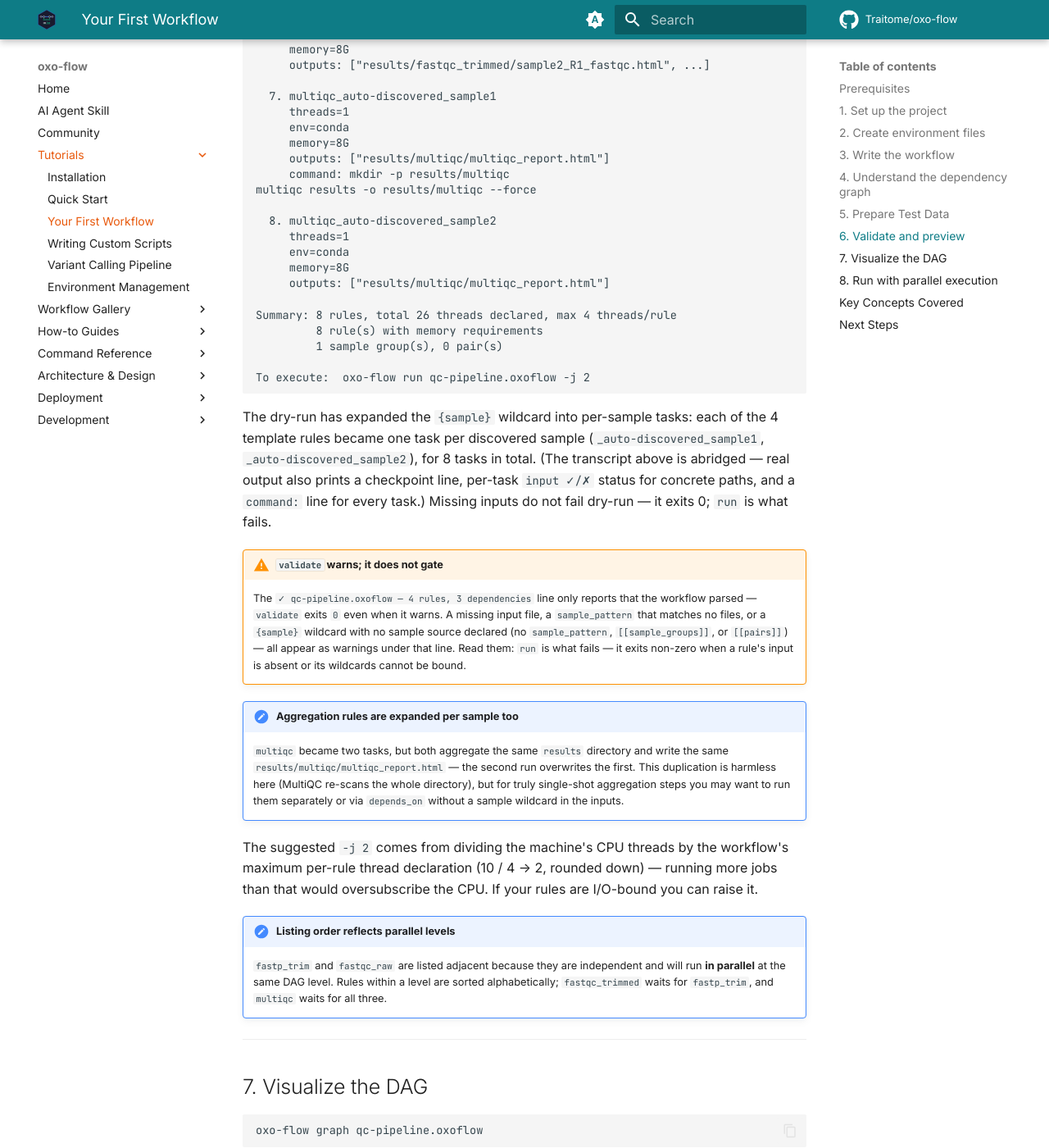
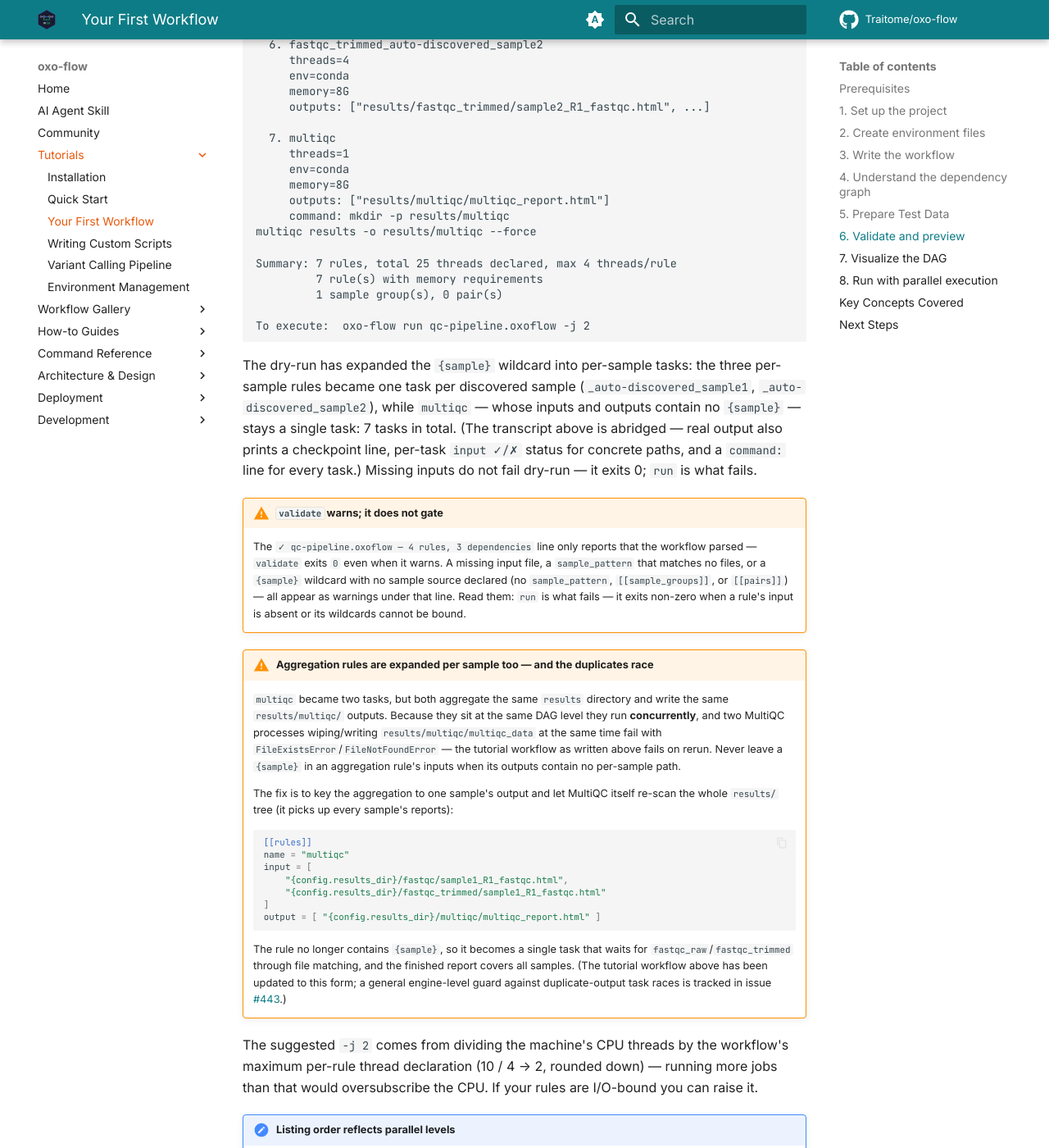
Before and after one commit to Traitome/oxo-flow, an MkDocs documentation site: the page built from docs/guide/src/tutorials/first-workflow.md, in a window 1280 px wide and 1400 px high, scrolled down 6134 px. Shown: the whole window at 82% size. Built offline with MkDocs 1.6.1 and Material for MkDocs 9.7.7, drawn with Linux system fonts in a browser that asks for light colours; comment, search, counter and statistics services are not loaded; the version menu is left out; some of the changed text lies outside the part shown.

Commit message:
docs(first-workflow): fix per-sample aggregation race — key multiqc to one sample (#444)
Live testing on bioinfo-wsx (v0.20.1) falsified the 'harmless duplication'
claim: two concurrent multiqc_auto-discovered_* tasks race on
results/multiqc/multiqc_data and the workflow fails (FileExistsError /
FileNotFoundError) on first run ~50% of the time and on every rerun (7/7).

Update the tutorial to the verified single-task aggregation idiom:
multiqc inputs keyed to sample1 (no {sample} in inputs or outputs),
MultiQC re-scans the whole results/ tree so the report still covers all
samples. Dry-run transcript updated 8→7 tasks. Races tracked in #443.

Co-authored-by: Claude <noreply@anthropic.com>

````diff
--- a/docs/guide/src/tutorials/first-workflow.md
+++ b/docs/guide/src/tutorials/first-workflow.md
@@ -128,8 +128,8 @@ fastqc {input} -o {config.results_dir}/fastqc_trimmed -t {threads}
 [[rules]]
 name = "multiqc"
 input = [
-    "{config.results_dir}/fastqc/{sample}_R1_fastqc.html",
-    "{config.results_dir}/fastqc_trimmed/{sample}_R1_fastqc.html"
+    "{config.results_dir}/fastqc/sample1_R1_fastqc.html",
+    "{config.results_dir}/fastqc_trimmed/sample1_R1_fastqc.html"
 ]
 output = [
     "{config.results_dir}/multiqc/multiqc_report.html"
@@ -157,7 +157,7 @@ graph TD
 
 - `fastqc_raw` and `fastp_trim` can run in parallel (no dependency between them)
 - `fastqc_trimmed` depends on `fastp_trim`'s output — inferred automatically because its `input` files match `fastp_trim`'s `output` files
-- `multiqc` aggregates the two QC rounds — its two inputs are the report files produced by `fastqc_raw` and `fastqc_trimmed`. Note that `fastp_trim` has **no direct edge** to `multiqc`: the trimmed data itself is not a multiqc input; multiqc implicitly waits for it via `fastqc_trimmed`'s transitive dependency.
+- `multiqc` aggregates the two QC rounds — its two inputs are the `sample1` report files produced by `fastqc_raw` and `fastqc_trimmed`. Note that `fastp_trim` has **no direct edge** to `multiqc`: the trimmed data itself is not a multiqc input; multiqc implicitly waits for it via `fastqc_trimmed`'s transitive dependency. Because neither the inputs nor the output of `multiqc` contain `{sample}`, it stays a **single task** and waits for both per-sample QC branches.
 
 !!! tip "Parallel scheduling"
     The engine does not serialize the whole pipeline. `fastqc_raw` starts **immediately, in parallel with `fastp_trim`** — it never waits for trimmed data. Only `fastqc_trimmed` waits for `fastp_trim` to finish, and `multiqc` waits for both QC rounds. On a multi-core machine, raw QC and trimming run simultaneously.
@@ -236,7 +236,7 @@ oxo-flow dry-run qc-pipeline.oxoflow
 ```
 oxo-flow v0.20.1 — Rust-native bioinformatics pipeline engine
 INFO Auto-discovered 2 samples from pattern 'raw_data/{sample}_R1.fastq.gz'
-Plan: would run: 8 | skip: 0 | completed: 0 (DAG size: 8)
+Plan: would run: 7 | skip: 0 | completed: 0 (DAG size: 7)
   1. fastp_trim_auto-discovered_sample1
      threads=4
      env=conda
@@ -275,7 +275,7 @@ fastp --in1 raw_data/sample1_R1.fastq.gz --in2 raw_data/sample1_R2.fastq.gz --ou
      memory=8G
      outputs: ["results/fastqc_trimmed/sample2_R1_fastqc.html", ...]
 
-  7. multiqc_auto-discovered_sample1
+  7. multiqc
      threads=1
      env=conda
      memory=8G
@@ -283,20 +283,14 @@ fastp --in1 raw_data/sample1_R1.fastq.gz --in2 raw_data/sample1_R2.fastq.gz --ou
      command: mkdir -p results/multiqc
 multiqc results -o results/multiqc --force
 
-  8. multiqc_auto-discovered_sample2
-     threads=1
-     env=conda
-     memory=8G
-     outputs: ["results/multiqc/multiqc_report.html"]
-
-Summary: 8 rules, total 26 threads declared, max 4 threads/rule
-         8 rule(s) with memory requirements
+Summary: 7 rules, total 25 threads declared, max 4 threads/rule
+         7 rule(s) with memory requirements
          1 sample group(s), 0 pair(s)
 
 To execute:  oxo-flow run qc-pipeline.oxoflow -j 2
 ```
 
-The dry-run has expanded the `{sample}` wildcard into per-sample tasks: each of the 4 template rules became one task per discovered sample (`_auto-discovered_sample1`, `_auto-discovered_sample2`), for 8 tasks in total. (The transcript above is abridged — real output also prints a checkpoint line, per-task `input ✓/✗` status for concrete paths, and a `command:` line for every task.) Missing inputs do not fail dry-run — it exits 0; `run` is what fails.
+The dry-run has expanded the `{sample}` wildcard into per-sample tasks: the three per-sample rules became one task per discovered sample (`_auto-discovered_sample1`, `_auto-discovered_sample2`), while `multiqc` — whose inputs and outputs contain no `{sample}` — stays a single task: 7 tasks in total. (The transcript above is abridged — real output also prints a checkpoint line, per-task `input ✓/✗` status for concrete paths, and a `command:` line for every task.) Missing inputs do not fail dry-run — it exits 0; `run` is what fails.
 
 !!! warning "`validate` warns; it does not gate"
 
@@ -308,8 +302,22 @@ The dry-run has expanded the `{sample}` wildcard into per-sample tasks: each of
     line. Read them: `run` is what fails — it exits non-zero when a rule's
     input is absent or its wildcards cannot be bound.
 
-!!! note "Aggregation rules are expanded per sample too"
-    `multiqc` became two tasks, but both aggregate the same `results` directory and write the same `results/multiqc/multiqc_report.html` — the second run overwrites the first. This duplication is harmless here (MultiQC re-scans the whole directory), but for truly single-shot aggregation steps you may want to run them separately or via `depends_on` without a sample wildcard in the inputs.
+!!! warning "Aggregation rules are expanded per sample too — and the duplicates race"
+    `multiqc` became two tasks, but both aggregate the same `results` directory and write the same `results/multiqc/` outputs. Because they sit at the same DAG level they run **concurrently**, and two MultiQC processes wiping/writing `results/multiqc/multiqc_data` at the same time fail with `FileExistsError`/`FileNotFoundError` — the tutorial workflow as written above fails on rerun. Never leave a `{sample}` in an aggregation rule's inputs when its outputs contain no per-sample path.
+
+    The fix is to key the aggregation to one sample's output and let MultiQC itself re-scan the whole `results/` tree (it picks up every sample's reports):
+
+    ```toml
+    [[rules]]
+    name = "multiqc"
+    input = [
+        "{config.results_dir}/fastqc/sample1_R1_fastqc.html",
+        "{config.results_dir}/fastqc_trimmed/sample1_R1_fastqc.html"
+    ]
+    output = [ "{config.results_dir}/multiqc/multiqc_report.html" ]
+    ```
+
+    The rule no longer contains `{sample}`, so it becomes a single task that waits for `fastqc_raw`/`fastqc_trimmed` through file matching, and the finished report covers all samples. (The tutorial workflow above has been updated to this form; a general engine-level guard against duplicate-output task races is tracked in issue [#443](https://github.com/Traitome/oxo-flow/issues/443).)
 
 The suggested `-j 2` comes from dividing the machine's CPU threads by the workflow's maximum per-rule thread declaration (10 / 4 → 2, rounded down) — running more jobs than that would oversubscribe the CPU. If your rules are I/O-bound you can raise it.
 
@@ -332,7 +340,7 @@ oxo-flow graph qc-pipeline.oxoflow
 oxo-flow run qc-pipeline.oxoflow -j 2
 ```
 
-The `-j 2` flag allows up to 2 jobs to run concurrently — matching the suggestion from dry-run (machine threads ÷ per-rule threads). oxo-flow will execute the four independent level-0 tasks (two `fastp_trim`, two `fastqc_raw`) two at a time, then the two `fastqc_trimmed` tasks, then the two `multiqc` tasks.
+The `-j 2` flag allows up to 2 jobs to run concurrently — matching the suggestion from dry-run (machine threads ÷ per-rule threads). oxo-flow will execute the four independent level-0 tasks (two `fastp_trim`, two `fastqc_raw`) two at a time, then the two `fastqc_trimmed` tasks, then the single `multiqc` task (which re-scans the whole `results/` tree, so its report covers both samples).
 
 !!! note "The QC numbers themselves are meaningless"
     The reads are synthetic 60 bp sequences, so FastQC/fastp run to
````
